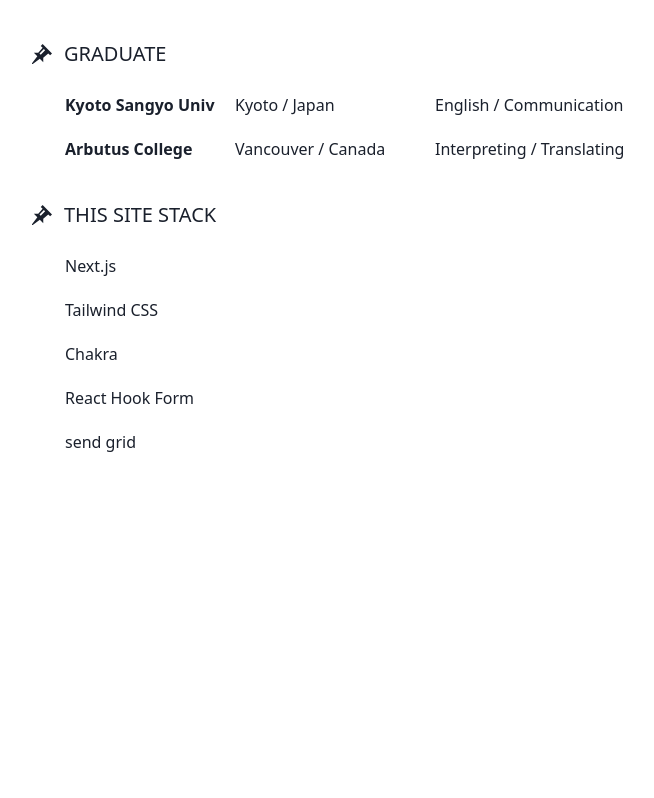
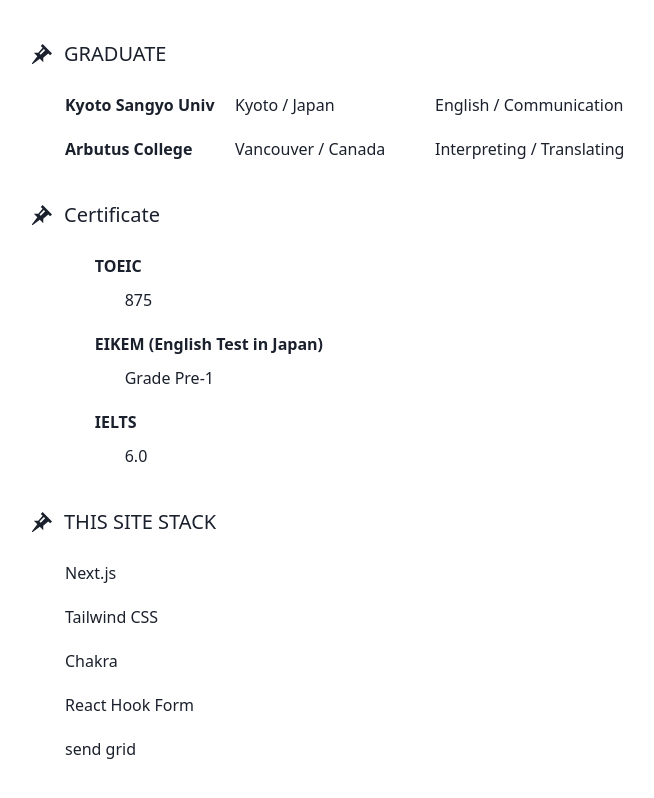
Before and after one commit to yugo-ibuki/portfolio, a Next.js app: page / in a window 1280 px wide. Shown: the part 980-1778 px from the top of the page, without its empty margins (278-932 px from the left). Before the commit the page ends 1494 px from the top, so only its background shows below. Built offline with nearby package versions, Linux system fonts and the light colour scheme.

Commit message:
certificate areaを作成 (#34)
* certificate areaを作成

* 不要なimport削除

```diff
--- /dev/null
+++ b/src/components/List/Certificate.tsx
@@ -0,0 +1,40 @@
+import type { FC } from 'react'
+
+const certificates: {
+  name: string
+  lank: string | number
+}[] = [
+  {
+    name: 'TOEIC',
+    lank: 875
+  },
+  {
+    name: 'EIKEM (English Test in Japan)',
+    lank: 'Grade Pre-1'
+  },
+  {
+    name: 'IELTS',
+    lank: '6.0'
+  }
+]
+
+export const Certificate: FC = () => {
+  return (
+    <ul className={'w-[90%] mx-auto flex flex-col gap-y-[20px]'}>
+      {
+        certificates.map(certificate => {
+          return (
+            <li key={certificate.name}>
+              <dl className={'flex flex-col gap-y-[10px]'}>
+                <dt className={'font-bold'}>{certificate.name}</dt>
+                <dd className={'ml-[30px]'}>
+                  {certificate.lank}
+                </dd>
+              </dl>
+            </li>
+          )
+        })
+      }
+    </ul>
+  )
+}
--- a/src/pages/index.tsx
+++ b/src/pages/index.tsx
@@ -3,6 +3,7 @@ import type { NextPage } from 'next'
 import Image from 'next/image'
 import { AiFillGithub } from 'react-icons/ai'
 import Link from 'next/link'
+import { Certificate } from '@components/List/Certificate'
 
 type TProfiles = {
   name: string
@@ -78,6 +79,13 @@ const Home: NextPage = () => {
       </Block>
 
       <Block>
+        <Title>Certificate</Title>
+        <div className={'mt-[25px] w-[90%] mx-auto'}>
+          <Certificate />
+        </div>
+      </Block>
+
+      <Block>
         <Title>THIS SITE STACK</Title>
         <div className={'mt-[25px] w-[90%] mx-auto'}>
           <Stack />
```
